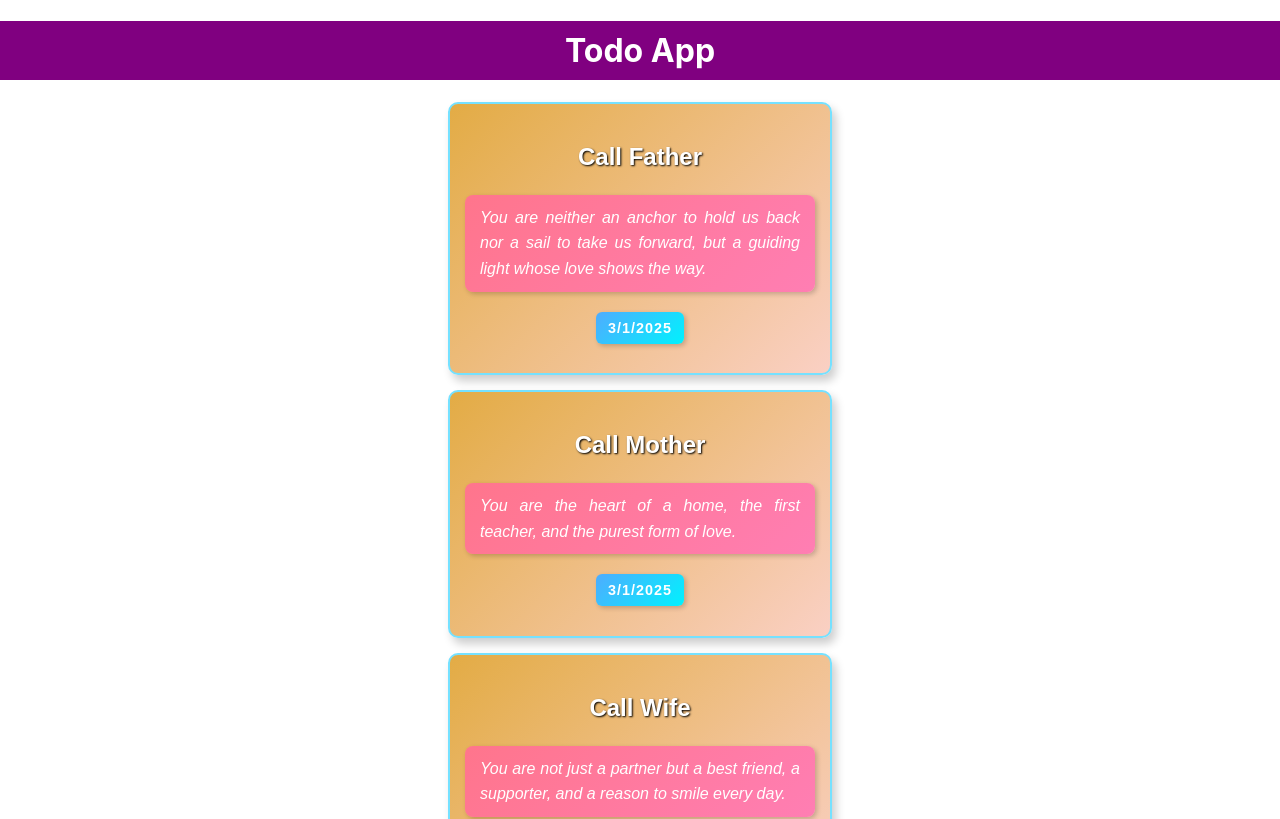
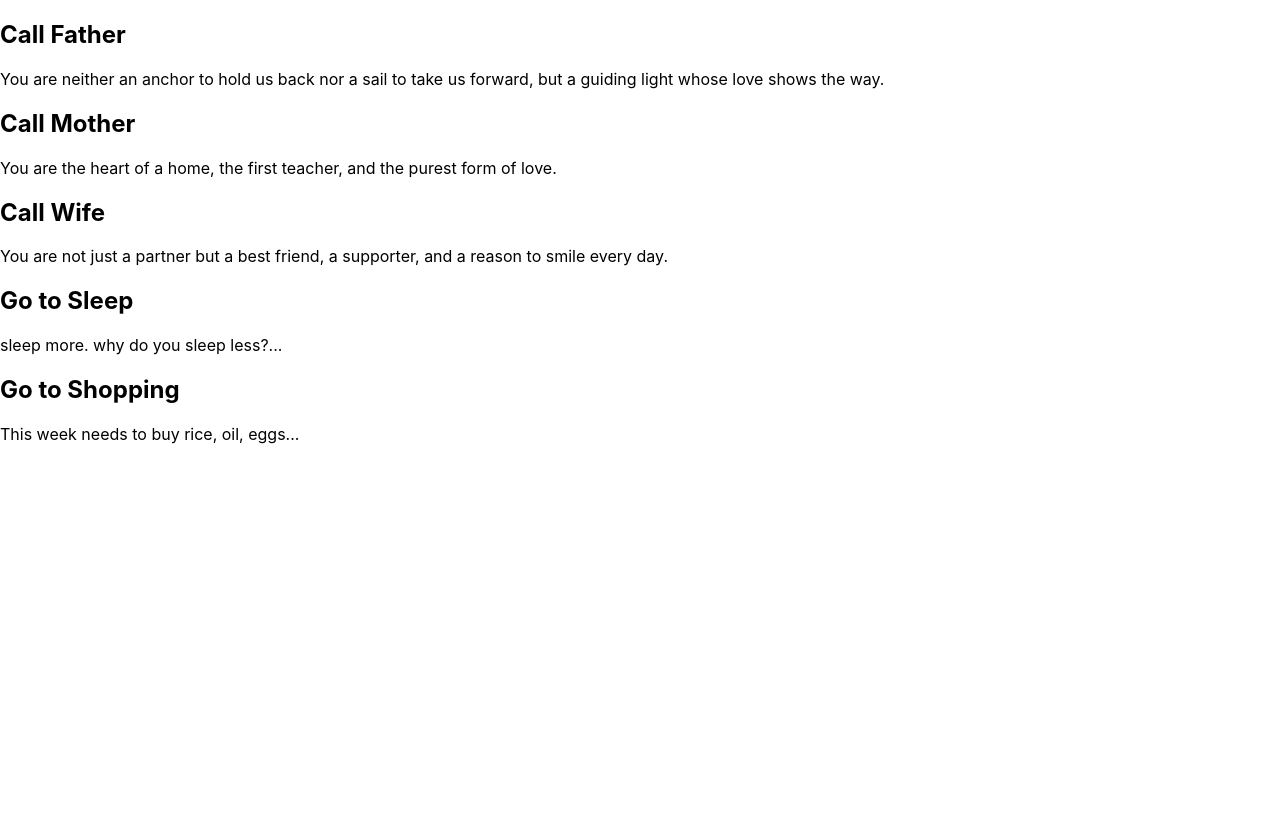
Before and after one commit to tanmayMt/Let-s_Learn_ReactJS, a React (Create React App) app: page / in a window 1280 px wide. Shown: the top 819 px of the page. Built offline with nearby package versions, Linux system fonts and the light colour scheme.

Commit message:
Data Mapping display the data in browser

```diff
--- a/src/App.js
+++ b/src/App.js
@@ -36,12 +36,12 @@
 
 
 import './App.css'; // Importing CSS file for styling
-import DataMapping from './components//DataMapping/DataMapping';
-
+// import DataMapping from './components//DataMapping/DataMapping';
+import MappingWithUniqueId from './components/Mapping_With_Unique_Id/MappingWithUniqueId';
 function App() {
   return (
     <>
-      <DataMapping/>
+      <MappingWithUniqueId/>
     </>
   );
 }
--- /dev/null
+++ b/src/components/Mapping_With_Unique_Id/MappingWithUniqueId.js
@@ -0,0 +1,20 @@
+import React from 'react';
+import Data from './data.json';
+
+const MappingWithUniqueId=()=>{
+  return (
+    <div>
+        {Data.map((data)=>{
+            const {title,desc} = data;
+            return(
+                <div>
+                    <h2>{title}</h2>
+                    <p>{desc}</p>
+                </div>
+            )
+         })
+        }
+    </div>
+  )
+}
+export default MappingWithUniqueId;
--- /dev/null
+++ b/src/components/Mapping_With_Unique_Id/data.json
@@ -0,0 +1,22 @@
+[
+    {
+        "title" : "Call Father",
+        "desc" : "You are  neither an anchor to hold us back nor a sail to take us forward, but a guiding light whose love shows the way."
+    },
+    {
+        "title" : "Call Mother",
+        "desc" : "You are the heart of a home, the first teacher, and the purest form of love."
+    },
+    {
+        "title" : "Call Wife",
+        "desc" : "You are not just a partner but a best friend, a supporter, and a reason to smile every day."
+    },
+    {
+        "title" : "Go to Sleep",
+        "desc" : "sleep more. why do you sleep less?..."
+    },
+    {
+        "title" : "Go to Shopping",
+        "desc" : "This week needs to buy rice, oil, eggs..."
+    }
+]
```
